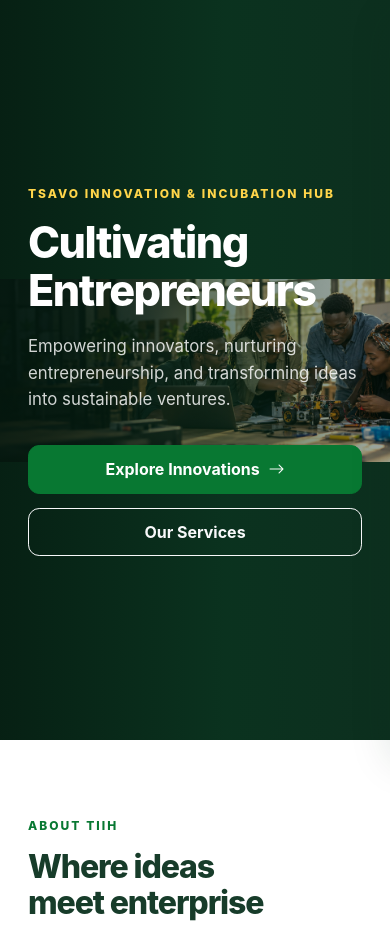
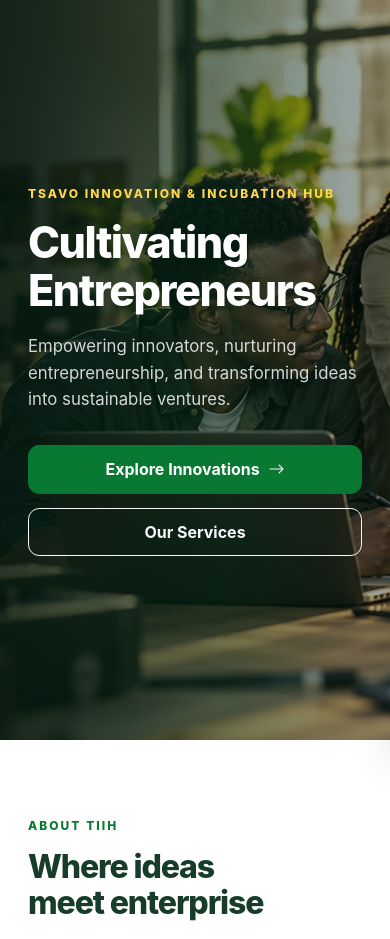
Before and after one commit to JAPHES/tsavo_innovation-incubation_hub_website, a Django app: page / in a window 390 px wide. Shown: the part 105-1044 px from the top of the page. Run offline with Django 5.2, Linux system fonts and the light colour scheme; data that the repository does not hold is empty.

Commit message:
Cover mobile heroes with banner images

```diff
--- a/static/css/responsive.css
+++ b/static/css/responsive.css
@@ -56,7 +56,7 @@
     inset: 0;
     height: auto;
     background-position: center;
-    background-size: contain;
+    background-size: cover;
     transform: none;
   }
   .page-banner::after,
--- a/templates/base.html
+++ b/templates/base.html
@@ -17,7 +17,7 @@
   <link href="https://cdn.jsdelivr.net/npm/bootstrap-icons@1.11.3/font/bootstrap-icons.min.css" rel="stylesheet">
   <link rel="stylesheet" href="{% static 'css/main.css' %}?v=20261029-4">
   <link rel="stylesheet" href="{% static 'css/components.css' %}?v=20261029-2">
-  <link rel="stylesheet" href="{% static 'css/responsive.css' %}?v=20261029-7">
+  <link rel="stylesheet" href="{% static 'css/responsive.css' %}?v=20261029-8">
   {% block extra_head %}{% endblock %}
 </head>
 <body>
```
